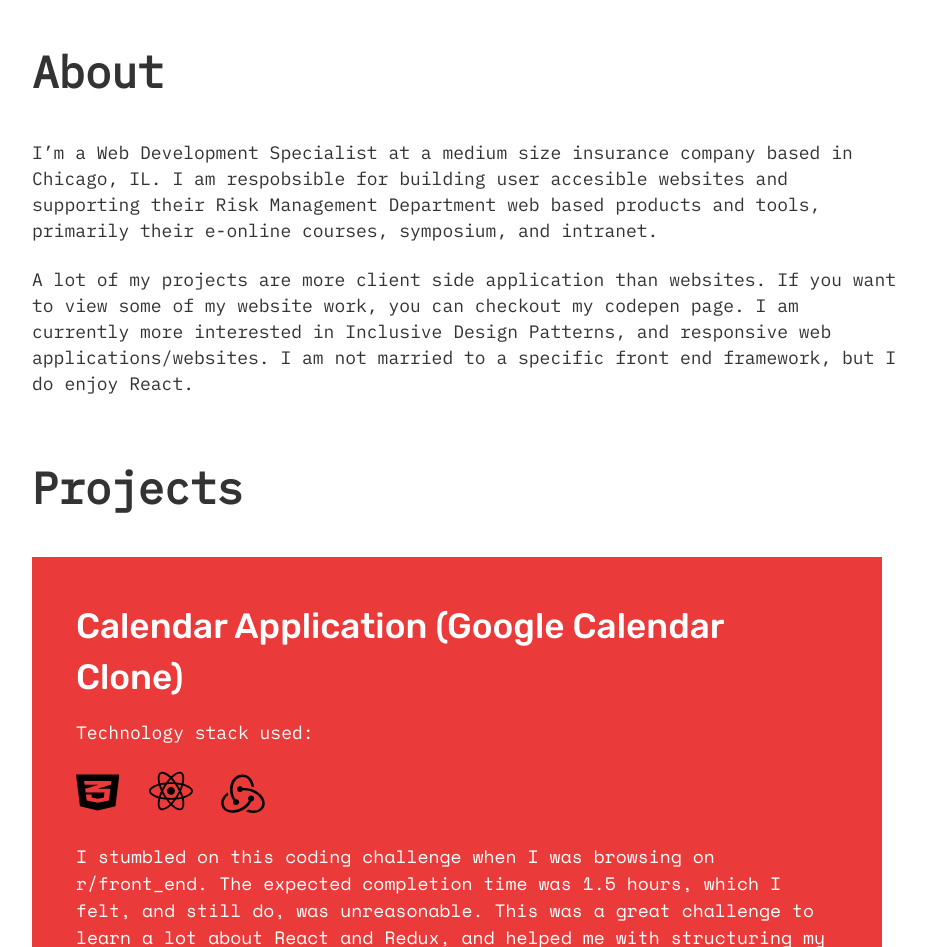
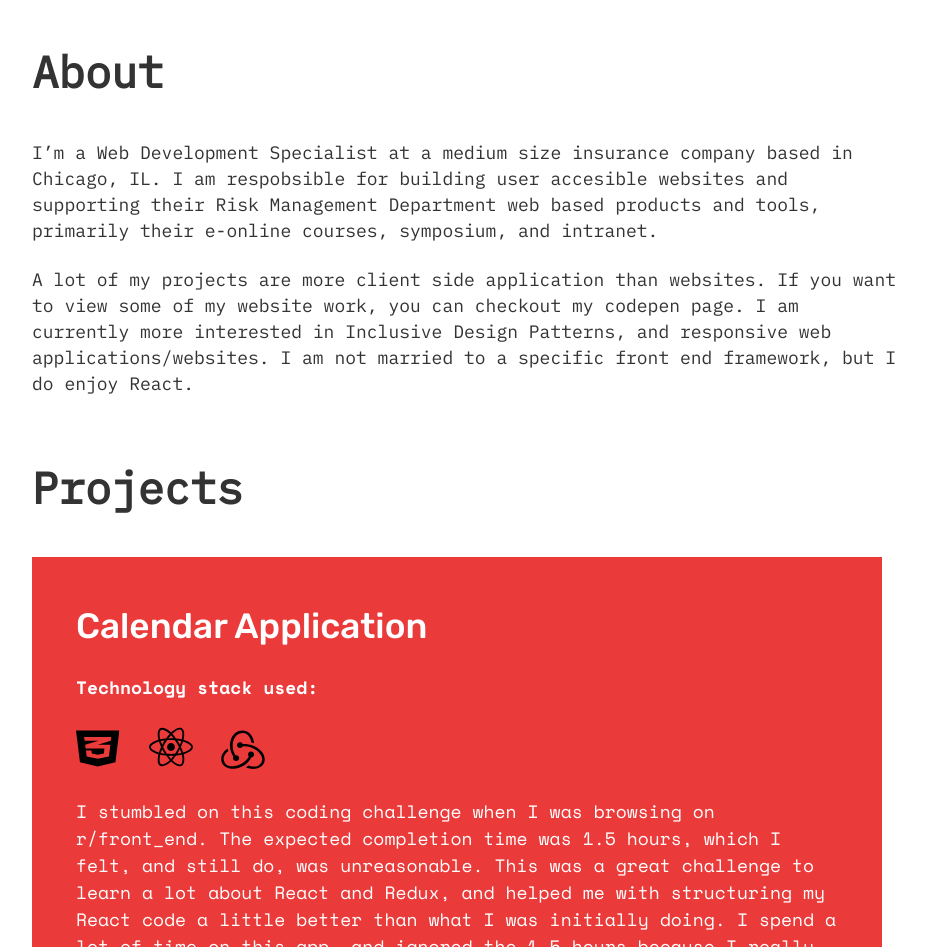
Before and after one commit to davidyearwood/dayvod.github.io, a website: page index.html in a window 1280 px wide. Shown: the part 246-1193 px from the top of the page, without its empty margins (176-1102 px from the left). Drawn offline with nearby package versions, Linux system fonts and the light colour scheme.

Commit message:
Create card initial styles; create btn initial styles

```diff
--- a/assets/sass/modules/_card.scss
+++ b/assets/sass/modules/_card.scss
@@ -1,22 +1,26 @@
 .card {
   background-color: $bg-color--card;
   box-sizing: border-box;
-  color: #fff;
+  color: #000;
   padding: 2.441em;
 }
 
 .card__text {
-  font-family: 'Space Mono', monospace;
-  line-height: 1.50;
-  margin-top: 1.25rem;
+  font-family: 'Noto Sans', monospace;
+  line-height: 1.65;
   font-size: 1rem;
+  margin: 0;
 }
 
 .card__title {
-  font-family: $font-stack--sans;
+  font-family: "Space Mono";
   font-size: 1.953rem;
 }
 
+
+.card__list > .card__text {
+  margin-right: 1em;
+}
 .horizontal-list {
   display: inline-block;
   padding-left: 0;
--- a/index.html
+++ b/index.html
@@ -6,6 +6,7 @@
     <link rel="stylesheet" href="https://use.fontawesome.com/releases/v5.7.2/css/all.css" integrity="sha384-fnmOCqbTlWIlj8LyTjo7mOUStjsKC4pOpQbqyi7RrhN7udi9RwhKkMHpvLbHG9Sr"
         crossorigin="anonymous">
     <link href="https://fonts.googleapis.com/css?family=Space+Mono:400,700&display=swap" rel="stylesheet">
+    <link href="https://fonts.googleapis.com/css?family=Noto+Sans:400,700&display=swap" rel="stylesheet">
 
     <link href="https://fonts.googleapis.com/css?family=Fira+Sans|Rubik:500,700" rel="stylesheet">
     <link rel="stylesheet" href="assets/css/main.css" type="text/css" />
@@ -42,23 +43,23 @@
                 <h2>Projects</h2>
                 <ul class="grid" style="padding-left: 0;">
                     <li class="card grid__item">
-                        <h3 class="card__title">Calendar Application (Google Calendar Clone)</h3>
-                        <div>
-                            <p>Technology stack used:</p>
+                        <h3 class="card__title">Calendar Application</h3>
+                        <div class="card__list mt-3">
+                            <h4 class="card__text mb-xs">Technology stack used:</h4>
                             <ul class="horizontal-list">
                                 <li class="horizontal-list__item"><img src="assets/imgs/css-icon.svg" alt="CSS" class="icon--small"></li>
                                 <li class="horizontal-list__item"><img src="assets/imgs/react-icon.svg" alt="React" class="icon--small"></li>
                                 <li class="horizontal-list__item"><img src="assets/imgs/redux-icon.svg" alt="Redux" class="icon--small"></li>
                             </ul>
                         </div>
-                        <p class="card__text">
+                        <p class="card__text mt-3">
                             I stumbled on this coding challenge when I was browsing on r/front_end. The expected completion time was 1.5 hours, which
                             I felt, and still do, was unreasonable. This was a great challenge to learn a lot about React
                             and Redux, and helped me with structuring my React code a little better than what I was initially
                             doing. I spend a lot of time on this app, and ignored the 1.5 hours because I really wanted to
                             learn/understand how Redux works with React in a more practical sense.
                         </p>
-                        <a href="https://github.com/dayvod/calendar-app">View on github</a>
+                        <a href="https://github.com/dayvod/calendar-app" class="btn mt-3">View on github</a>
                     </li>
                     <li class="grid__item">
                         <h3>Finance App</h3>
```
Also changed, not shown: assets/sass/modules/_btn.scss (added, +16 -0 lines).
